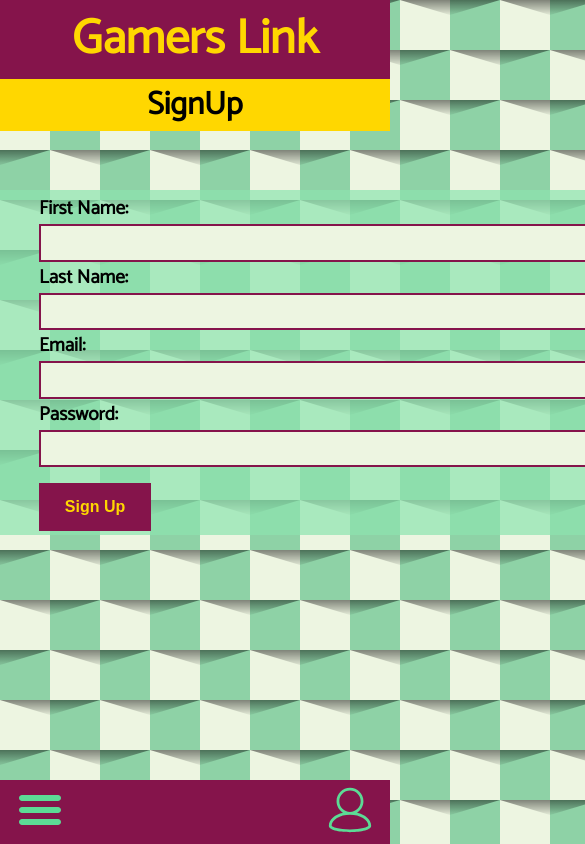
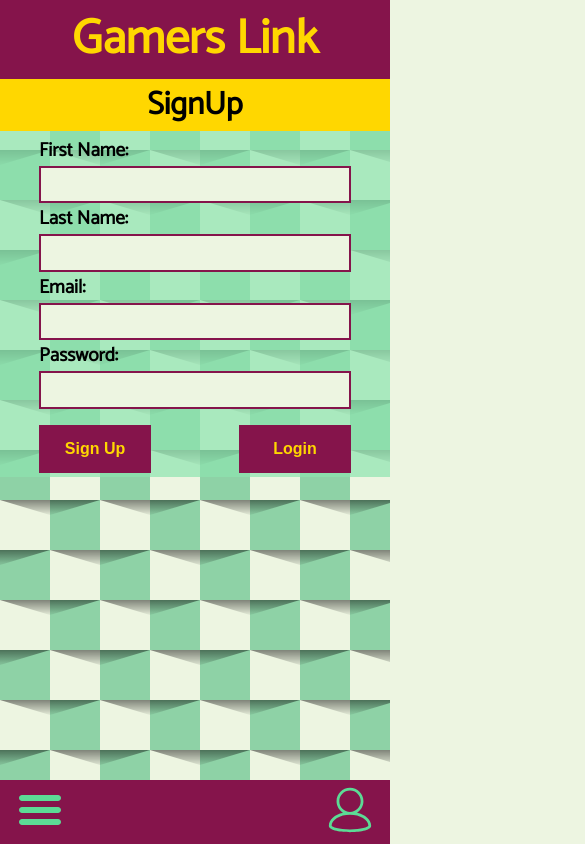
Before and after one commit to emmanuel-brown/Gamers_Link, a React (Create React App) app in the folder client/: page /account in a window 390 px wide. Both pictures are taken after a click on the button "Sign Up". Shown: the top 844 px of the page, 585 px wide, since content can reach past the window. Built offline with nearby package versions, Linux system fonts and the light colour scheme.

Commit message:
fixed tablet navbar

```diff
--- a/client/src/components/Navbar/desktop/desktop_navbar.scss
+++ b/client/src/components/Navbar/desktop/desktop_navbar.scss
@@ -1,8 +1,6 @@
 @import '../../cssUtils.scss';
 
-body{
-    margin-top: 0;
-}
+
 
 #nav{
     position: fixed;
--- a/client/src/pages/Account/account.scss
+++ b/client/src/pages/Account/account.scss
@@ -10,7 +10,7 @@ body{
         display: flex;
         align-items: center;
         justify-content: center;
-        margin: 2em auto;
+        margin: auto;
         height: 10em;
         width: 10em;
         border-radius: 100%;
@@ -45,6 +45,7 @@ body{
 #content{
     .header{
         margin: 0 auto;
+        width: 100%;
         background-color: $accent3;
         &-txt{
             opacity: 1;
@@ -54,10 +55,6 @@ body{
     .form{
         padding: 1% 10%;
         background-color: rgba(142, 228, 175, .7);
-        margin-top: 15%;
-        margin-left: auto;
-        margin-right: auto;
-        width: 700px;
         &-field{
             display: flex;
             flex-direction: column;
```
